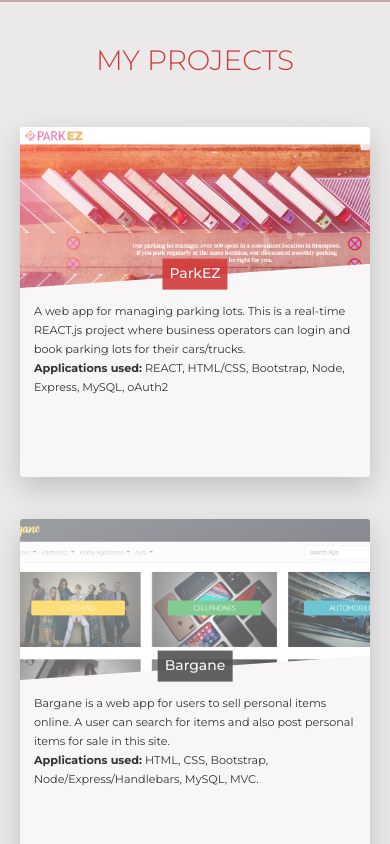
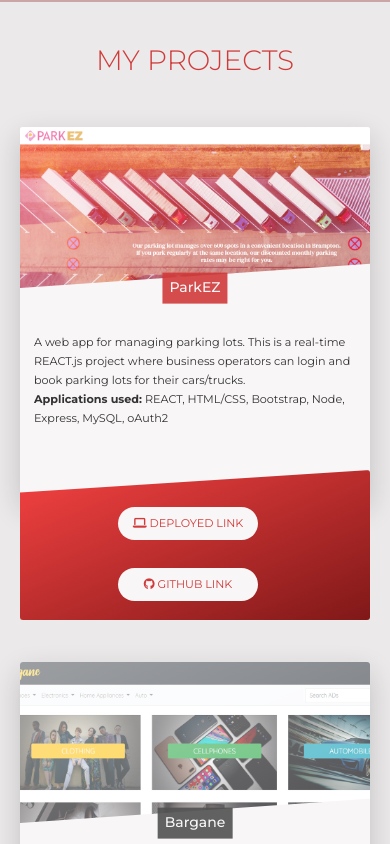
Before and after one commit to kasantosh/santosh-webdev, a website: page index.html in a window 390 px wide. Shown: the part 1740-2584 px from the top of the page. Drawn offline with Linux system fonts and the light colour scheme; grey boxes are pictures that could not be loaded.

Commit message:
Made the portfolio look more reponsive

```diff
--- a/css/style.css
+++ b/css/style.css
@@ -143,7 +143,8 @@
     .card__picture--6 {
       background-image: linear-gradient(to right bottom, #828283, #515153), url("../img/portfolio-f-3.jpg"); }
   .card__details {
-    padding: 2rem; }
+    padding: 2rem;
+    margin-bottom: 8rem; }
   .card__button {
     position: absolute;
     top: 50%;
@@ -164,6 +165,27 @@
       background-color: rgba(209, 58, 58, 0.9); }
     .card__heading--2 {
       background-color: rgba(81, 81, 83, 0.9); }
+  @media (max-width: 56.25em) {
+    .card {
+      height: auto; }
+      .card__side {
+        font-size: 1.6rem;
+        height: auto;
+        position: relative;
+        border-radius: 3px; }
+        .card__side--back {
+          transform: rotateY(0);
+          clip-path: polygon(0 15%, 100% 0, 100% 100%, 0 100%);
+          padding: 2rem;
+          margin-top: -4rem; }
+      .card:hover .card__side--front {
+        transform: rotateY(0); }
+      .card__button {
+        position: relative;
+        top: 10rem;
+        left: 33rem; }
+      .card__heading {
+        position: relative; } }
 
 .btn, .btn:link, .btn:visited {
   text-transform: uppercase;
@@ -180,7 +202,7 @@
 .btn--white {
   background-color: #f8f6f6;
   color: #d13a3a;
-  margin: 3rem; }
+  margin: 2rem; }
 
 .about {
   height: auto;
```
